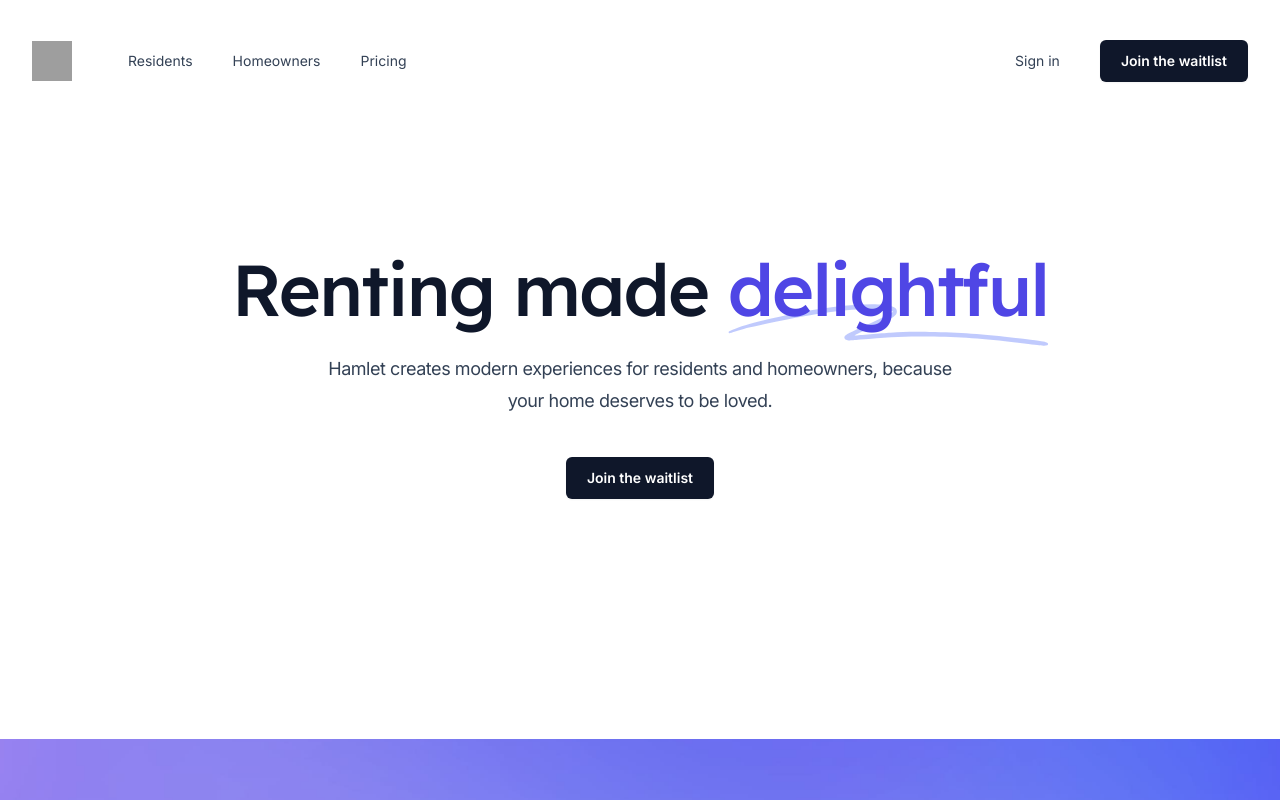
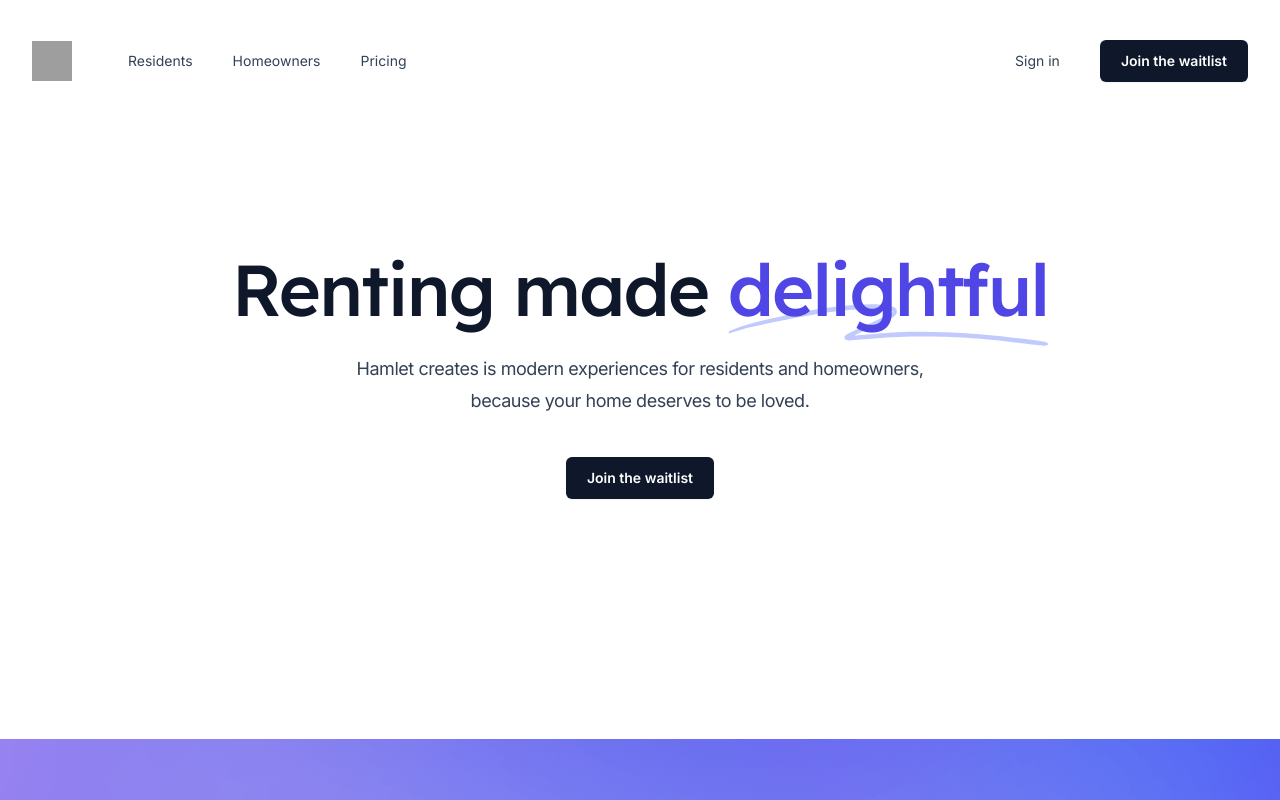
Before and after one commit to stewiethepro/hamletlanding, a Next.js app: page / in a window 1280 px wide. Shown: the top 800 px of the page. Built offline with nearby package versions, Linux system fonts and the light colour scheme; grey boxes are pictures that could not be loaded.

Commit message:
today's commit

```diff
--- a/src/components/Hero.jsx
+++ b/src/components/Hero.jsx
@@ -27,7 +27,7 @@ export function Hero() {
         </span>
       </h1>
       <p className="mx-auto mt-6 max-w-2xl text-lg tracking-tight text-slate-700">
-      Hamlet creates modern experiences for residents and homeowners, because your home deserves to be loved.
+      Hamlet creates is modern experiences for residents and homeowners, because your home deserves to be loved.
       </p>
       <div className="mt-10 flex justify-center gap-x-6">
         <Button className="inline-flex items-center px-5 py-2 border border-transparent text-base font-medium rounded-md shadow-sm text-white bg-indigo-600 hover:bg-indigo-700 focus:outline-none focus:ring-2 focus:ring-offset-2 focus:ring-indigo-500" href="/register">Join the waitlist</Button>
```
